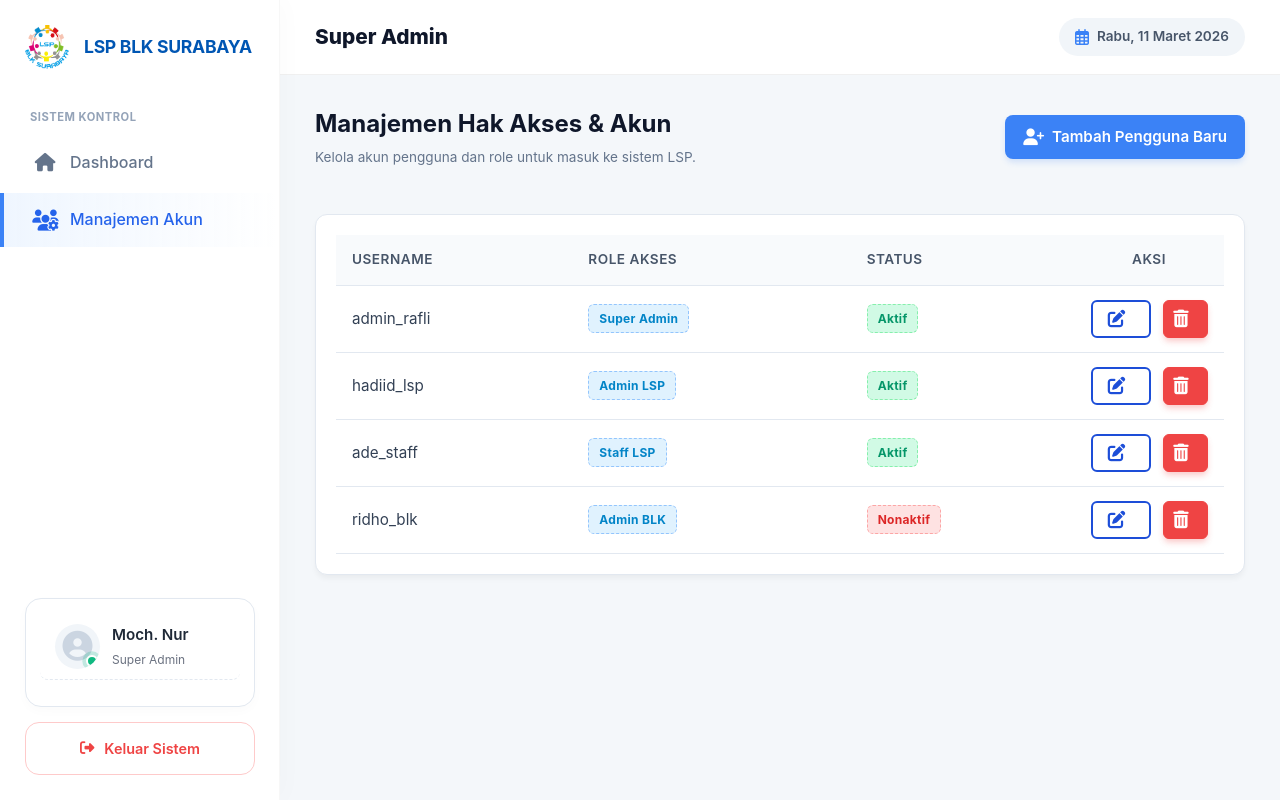
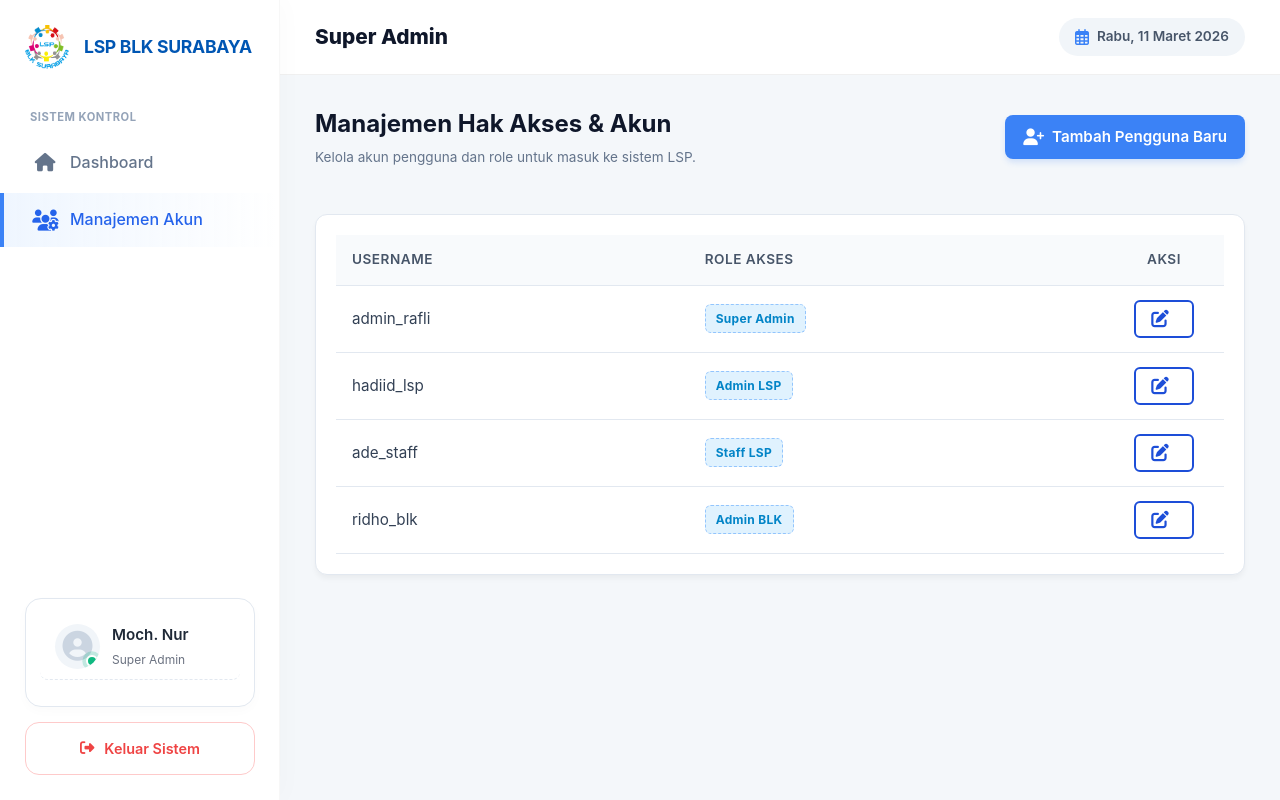
Before and after one commit to rafli-sy/FrontEnd-LSP-SBY, a React (Vite) app: page /super-admin/manajemen-akun in a window 1280 px wide. Built offline with nearby package versions, Linux system fonts and the light colour scheme.

Commit message:
Revisi fungsi tampilan page super admin

```diff
--- a/src/pages/manajemen-akun/ManajemenAkun.css
+++ b/src/pages/manajemen-akun/ManajemenAkun.css
@@ -14,18 +14,16 @@
 
 .table-responsive {
   overflow-x: auto;
-  width: 100%; /* Memastikan container tabel penuh */
+  width: 100%;
 }
 
-/* --- PERBAIKAN LEBAR TABEL --- */
 .admin-table {
   width: 100%;
   border-collapse: collapse;
   font-size: 0.95rem;
-  table-layout: auto; /* Membiarkan browser mengatur lebar kolom secara proporsional */
+  table-layout: auto;
 }
 
-/* --- PERBAIKAN PADDING & WARNA BORDER TABEL --- */
 .admin-table th,
 .admin-table td {
   padding: 16px 20px;
@@ -36,8 +34,6 @@
 
 .admin-table td {
   color: #334155;
-  /* Hapus white-space: nowrap jika data panjang boleh turun ke baris baru,
-     atau biarkan jika ingin memaksanya dalam satu baris */
   white-space: normal;
 }
 
@@ -51,15 +47,14 @@
   border-bottom: 2px solid #e2e8f0;
 }
 
-/* Opsi: Memberikan porsi lebar spesifik agar tombol Aksi tidak memakan ruang terlalu banyak */
 .admin-table th:last-child,
 .admin-table td:last-child {
-  width: 150px; /* Atur sesuai kebutuhan lebar tombol Aksi */
-  text-align: center; /* Menengahkan tombol Aksi */
+  width: 120px;
+  text-align: center;
 }
 
 .admin-table td:last-child > div {
-    justify-content: center; /* Menengahkan isi dalam div aksi */
+    justify-content: center;
 }
 
 .admin-table tbody tr {
@@ -70,10 +65,9 @@
   background-color: #f8fafc;
 }
 
-/* --- CUSTOM TAMPILAN TOMBOL AKSI DI TABEL --- */
+/* --- CUSTOM TAMPILAN TOMBOL AKSI (HANYA EDIT) DI TABEL --- */
 .admin-table td > div {
   display: flex;
-  gap: 12px !important;
   align-items: center;
 }
 
@@ -86,16 +80,6 @@
   font-size: 0 !important;
   transition: all 0.2s cubic-bezier(0.4, 0, 0.2, 1);
   padding: 0 !important;
-}
-
-/* Memunculkan ukuran icon kembali setelah font-size tombol dinolkan */
-.admin-table td > div > button i,
-.admin-table td > div > button svg {
-  font-size: 1.1rem !important;
-}
-
-/* Tombol Edit (Kiri) - Outline Biru */
-.admin-table td > div > button:nth-child(1) {
   width: 60px !important;
   background-color: #ffffff !important;
   border: 2px solid #1d4ed8 !important;
@@ -103,23 +87,13 @@
   box-shadow: none !important;
 }
 
-.admin-table td > div > button:nth-child(1):hover {
+.admin-table td > div > button:hover {
   background-color: #eff6ff !important;
 }
 
-/* Tombol Hapus (Kanan) - Solid Merah */
-.admin-table td > div > button:nth-child(2) {
-  width: 45px !important;
-  background-color: #ef4444 !important;
-  border: 1px solid #ef4444 !important;
-  color: #ffffff !important;
-  box-shadow: 0 4px 6px -1px rgba(239, 68, 68, 0.3) !important;
-}
-
-.admin-table td > div > button:nth-child(2):hover {
-  background-color: #dc2626 !important;
-  transform: translateY(-2px);
-  box-shadow: 0 6px 10px -1px rgba(239, 68, 68, 0.4) !important;
+.admin-table td > div > button i,
+.admin-table td > div > button svg {
+  font-size: 1.1rem !important;
 }
 /* ------------------------------------------- */
 
@@ -139,26 +113,11 @@
   letter-spacing: 0.3px;
 }
 
-.badge.danger {
-  background-color: #fee2e2;
-  color: #dc2626;
-}
-.badge.success {
-  background-color: #d1fae5;
-  color: #059669;
-}
-.badge.warning {
-  background-color: #fef3c7;
-  color: #d97706;
-}
-.badge.primary {
-  background-color: #dbeafe;
-  color: #2563eb;
-}
-.badge.info {
-  background-color: #e0f2fe;
-  color: #0284c7;
-}
+.badge.danger { background-color: #fee2e2; color: #dc2626; }
+.badge.success { background-color: #d1fae5; color: #059669; }
+.badge.warning { background-color: #fef3c7; color: #d97706; }
+.badge.primary { background-color: #dbeafe; color: #2563eb; }
+.badge.info { background-color: #e0f2fe; color: #0284c7; }
 
 .status-badge {
   padding: 6px 14px;
@@ -268,9 +227,7 @@
   transition: 0.2s;
 }
 
-.maa-btn-lihat:hover {
-  background-color: #475569;
-}
+.maa-btn-lihat:hover { background-color: #475569; }
 
 /* --- CUSTOM CHECKBOX DESIGN UNTUK SKEMA --- */
 .maa-checkbox-grid {
@@ -307,9 +264,7 @@
   color: #1e3a8a;
 }
 
-.maa-checkbox-hidden {
-  display: none;
-}
+.maa-checkbox-hidden { display: none; }
 
 .maa-checkbox-custom {
   width: 22px;
@@ -334,9 +289,7 @@
   font-size: 12px;
 }
 
-.maa-checkbox-custom .hidden {
-  display: none;
-}
+.maa-checkbox-custom .hidden { display: none; }
 .maa-checkbox-custom .visible {
   display: block;
   animation: zoomIn 0.2s ease-out;
@@ -389,24 +342,14 @@
 }
 
 @keyframes zoomIn {
-  from {
-    transform: scale(0);
-    opacity: 0;
-  }
-  to {
-    transform: scale(1);
-    opacity: 1;
-  }
+  from { transform: scale(0); opacity: 0; }
+  to { transform: scale(1); opacity: 1; }
 }
 
 @media (max-width: 768px) {
   .maa-form-row,
-  .maa-checkbox-grid {
-    grid-template-columns: 1fr;
-  }
-  .maa-file-wrapper {
-    flex-direction: column;
-  }
+  .maa-checkbox-grid { grid-template-columns: 1fr; }
+  .maa-file-wrapper { flex-direction: column; }
   .maa-btn-lihat {
     width: 100%;
     justify-content: center;
--- a/src/pages/manajemen-akun/ManajemenAkun.jsx
+++ b/src/pages/manajemen-akun/ManajemenAkun.jsx
@@ -10,15 +10,16 @@ const ManajemenAkun = () => {
   const [isEdit, setIsEdit] = useState(false);
   const [editId, setEditId] = useState(null);
 
-  // Dummy State
+  // Dummy State (Status dihapus)
   const [users, setUsers] = useState([
-    { id: 1, username: 'admin_rafli', role: 'Super Admin', status: 'Aktif' },
-    { id: 2, username: 'hadiid_lsp', role: 'Admin LSP', status: 'Aktif' },
-    { id: 3, username: 'ade_staff', role: 'Staff LSP', status: 'Aktif' },
-    { id: 4, username: 'ridho_blk', role: 'Admin BLK', status: 'Nonaktif' }
+    { id: 1, username: 'admin_rafli', role: 'Super Admin' },
+    { id: 2, username: 'hadiid_lsp', role: 'Admin LSP' },
+    { id: 3, username: 'ade_staff', role: 'Staff LSP' },
+    { id: 4, username: 'ridho_blk', role: 'Admin BLK' }
   ]);
 
-  const [formData, setFormData] = useState({ username: '', password: '', role: 'Staff LSP', status: 'Aktif' });
+  // FormData (Status dihapus)
+  const [formData, setFormData] = useState({ username: '', password: '', role: 'Staff LSP' });
 
   const closeAlert = () => {
     setAlert(null);
@@ -35,7 +36,7 @@ const ManajemenAkun = () => {
 
   // Fungsi untuk membuka modal Edit Pengguna
   const handleEditClick = (user) => {
-    setFormData({ username: user.username, password: '', role: user.role, status: user.status });
+    setFormData({ username: user.username, password: '', role: user.role });
     setEditId(user.id);
     setIsEdit(true);
     setShowModal(true);
@@ -43,7 +44,7 @@ const ManajemenAkun = () => {
 
   // Fungsi untuk membuka modal Tambah Pengguna Baru
   const handleTambahClick = () => {
-    setFormData({ username: '', password: '', role: 'Staff LSP', status: 'Aktif' });
+    setFormData({ username: '', password: '', role: 'Staff LSP' });
     setIsEdit(false);
     setEditId(null);
     setShowModal(true);
@@ -53,11 +54,11 @@ const ManajemenAkun = () => {
   const handleResetPassword = (e) => {
     e.preventDefault();
     setAlert({
-      type: 'confirm', // Diubah menjadi confirm agar muncul tombol konfirmasi (atau gunakan 'save' jika confirm tidak dikenali)
+      type: 'confirm',
       title: 'Reset Password',
       text: 'Yakin ingin mereset password pengguna ini ke bawaan sistem?',
       onConfirm: () => {
-        setShowModal(false); // Menutup modal edit setelah konfirmasi
+        setShowModal(false);
         showSuccess('Berhasil!', 'Password pengguna telah direset.');
       },
       onCancel: closeAlert
@@ -67,7 +68,7 @@ const ManajemenAkun = () => {
   const handleSimpanUser = (e) => {
     e.preventDefault();
 
-    // Validasi input (Password hanya wajib saat tambah akun baru)
+    // Validasi input
     if (!formData.username || (!isEdit && !formData.password)) {
       setAlert({ type: 'warning', title: 'Data Tidak Lengkap', text: 'Semua field wajib diisi.', onCancel: closeAlert });
       return;
@@ -92,23 +93,12 @@ const ManajemenAkun = () => {
           const newUser = { ...formData, id: Date.now() };
           setUsers([...users, newUser]);
           setShowModal(false);
-          setFormData({ username: '', password: '', role: 'Staff LSP', status: 'Aktif' });
+          setFormData({ username: '', password: '', role: 'Staff LSP' });
           showSuccess('Tersimpan!', 'Akun pengguna berhasil ditambahkan.');
         },
         onCancel: closeAlert
       });
     }
-  };
-
-  const handleHapus = (id) => {
-    setAlert({
-      type: 'delete', title: 'Hapus Akun?', text: 'Pengguna tidak akan bisa lagi mengakses sistem ini.',
-      onConfirm: () => {
-        setUsers(users.filter(u => u.id !== id));
-        showSuccess('Terhapus!', 'Akun pengguna berhasil dihapus dari sistem.');
-      },
-      onCancel: closeAlert
-    });
   };
 
   return (
@@ -127,7 +117,6 @@ const ManajemenAkun = () => {
             <tr>
               <th>Username</th>
               <th>Role Akses</th>
-              <th>Status</th>
               <th>Aksi</th>
             </tr>
           </thead>
@@ -136,11 +125,9 @@ const ManajemenAkun = () => {
               <tr key={user.id}>
                 <td>{user.username}</td>
                 <td><span className="badge info">{user.role}</span></td>
-                <td><span className={`badge ${user.status === 'Aktif' ? 'success' : 'danger'}`}>{user.status}</span></td>
                 <td>
-                  <div style={{ display: 'flex', gap: '8px' }}>
+                  <div style={{ display: 'flex', gap: '8px', justifyContent: 'center' }}>
                     <Button variant="warning" size="sm" icon="edit" onClick={() => handleEditClick(user)}>Edit</Button>
-                    <Button variant="danger" size="sm" icon="trash-alt" onClick={() => handleHapus(user.id)}>Hapus</Button>
                   </div>
                 </td>
               </tr>
@@ -152,7 +139,6 @@ const ManajemenAkun = () => {
       {showModal && (
         <div className="modal-overlay">
           <div className="modal-content">
-            {/* Judul dinamis menyesuaikan mode Add / Edit */}
             <div style={{ display: 'flex', justifyContent: 'space-between', alignItems: 'center', marginBottom: '15px' }}>
                 <h3 style={{ margin: 0 }}><i className={`fas ${isEdit ? 'fa-user-edit' : 'fa-user-shield'} text-blue`}></i> {isEdit ? 'Edit Pengguna' : 'Tambah Pengguna'}</h3>
                 <button style={{ background: 'none', border: 'none', cursor: 'pointer', fontSize: '1.2rem' }} onClick={() => setShowModal(false)}><i className="fas fa-times"></i></button>
@@ -164,7 +150,6 @@ const ManajemenAkun = () => {
                 <input type="text" className="form-input" name="username" value={formData.username} onChange={handleInputChange} />
               </div>
 
-              {/* Sembunyikan field password saat mode edit */}
               {!isEdit && (
                 <div className="form-group">
                   <label>Password</label>
@@ -175,6 +160,7 @@ const ManajemenAkun = () => {
               <div className="form-group">
                 <label>Role</label>
                 <select className="form-input" name="role" value={formData.role} onChange={handleInputChange}>
+                  <option value="Super Admin">Super Admin</option>
                   <option value="Admin LSP">Admin LSP</option>
                   <option value="Staff LSP">Staff LSP</option>
                   <option value="Admin BLK">Admin BLK</option>
@@ -182,7 +168,6 @@ const ManajemenAkun = () => {
                 </select>
               </div>
 
-              {/* Action Buttons dinamis menyesuaikan mode Add / Edit */}
               <div style={{ display: 'flex', gap: '10px', marginTop: '20px', justifyContent: isEdit ? 'flex-end' : 'space-between' }}>
                 {isEdit ? (
                   <>
--- a/src/pages/surat/SuratMenyurat.jsx
+++ b/src/pages/surat/SuratMenyurat.jsx
@@ -371,10 +371,6 @@ const SuratMenyurat = () => {
                 <label>Tempat (TUK)</label>
                 <input type="text" className="form-input" value={selectedUjk?.tuk || ''} readOnly style={{backgroundColor: '#e2e8f0', cursor: 'not-allowed'}} />
               </div>
-              <div className="form-group">
-                <label>Pukul / Waktu Ujian</label>
-                <input type="text" className="form-input" value={selectedUjk?.waktu || ''} readOnly style={{backgroundColor: '#e2e8f0', cursor: 'not-allowed'}} />
-              </div>
             </div>
           </div>
 
```
